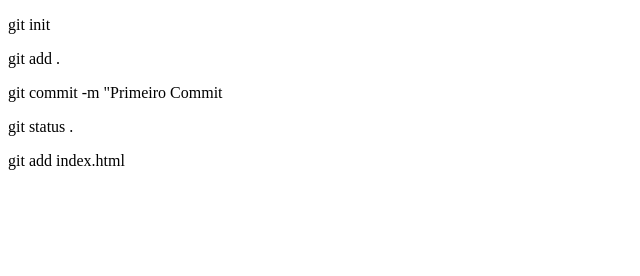
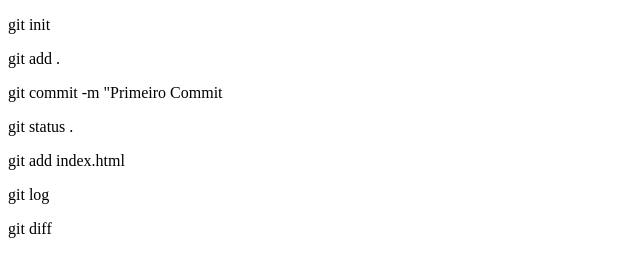
Before and after one commit to eltondoerner/Tutorial-Git, a plain HTML site: page index.html in a window 1280 px wide. Shown: the whole page, without its empty margins (0-640 px from the left). Drawn offline with Linux system fonts and the light colour scheme.

Commit message:
terceiro commit

```diff
--- a/index.html
+++ b/index.html
@@ -13,6 +13,8 @@
     <p>git commit -m "Primeiro Commit</p>
     <p>git status .</p>
     <p>git add index.html</p>
+    <p>git log</p>
+    <p>git diff</p>
 </body>
 
 </html>
```
